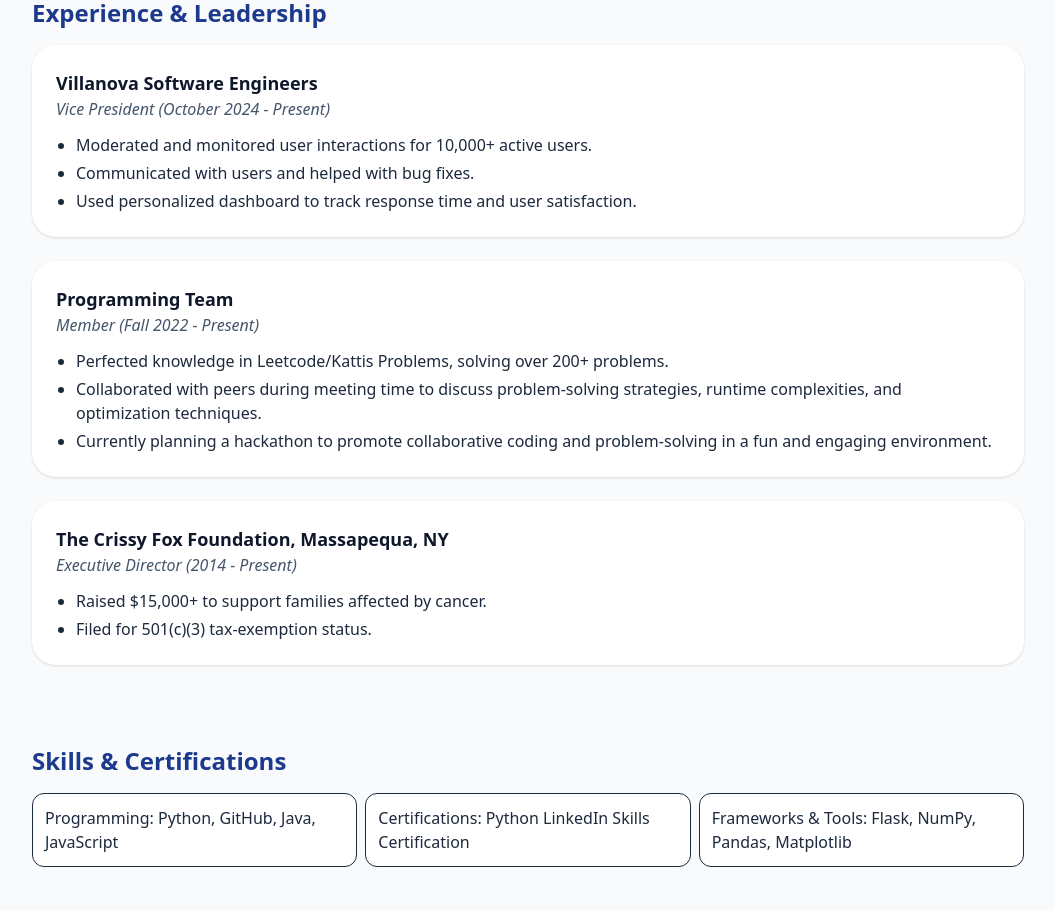
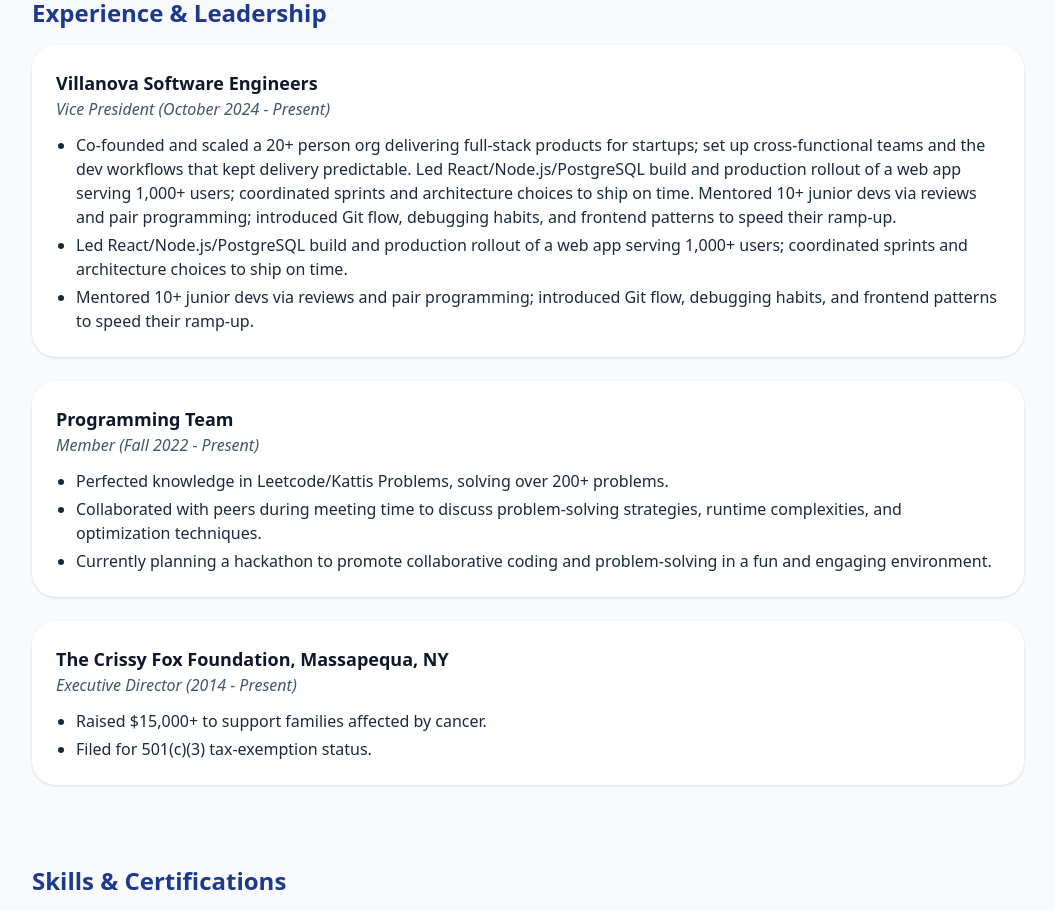
Before and after one commit to ofox24/WebPortfolio, a React (Vite) app: page / in a window 1280 px wide. Shown: the part 1500-2411 px from the top of the page, without its empty margins (112-1167 px from the left). Built offline with nearby package versions, Linux system fonts and the light colour scheme.

Commit message:
Update experience

```diff
--- a/src/sections/Experience.jsx
+++ b/src/sections/Experience.jsx
@@ -8,9 +8,13 @@
           <h3 className="text-lg font-semibold">Villanova Software Engineers</h3>
           <p className="text-slate-600 italic">Vice President (October 2024 - Present)</p>
           <ul className="mt-3 list-disc pl-5 space-y-1 text-slate-800">
-            <li>Moderated and monitored user interactions for 10,000+ active users.</li>
-            <li>Communicated with users and helped with bug fixes.</li>
-            <li>Used personalized dashboard to track response time and user satisfaction.</li>
+            <li>Co-founded and scaled a 20+ person org delivering full-stack products for startups; set up cross-functional teams and the dev workflows that kept delivery predictable.
+Led React/Node.js/PostgreSQL build and production rollout of a web app serving 1,000+ users; coordinated sprints and architecture choices to ship on time.
+Mentored 10+ junior devs via reviews and pair programming; introduced Git flow, debugging habits, and frontend patterns to speed their ramp-up.
+
+</li>
+            <li>Led React/Node.js/PostgreSQL build and production rollout of a web app serving 1,000+ users; coordinated sprints and architecture choices to ship on time.</li>
+            <li>Mentored 10+ junior devs via reviews and pair programming; introduced Git flow, debugging habits, and frontend patterns to speed their ramp-up.</li>
           </ul>
         </div>
 
```
